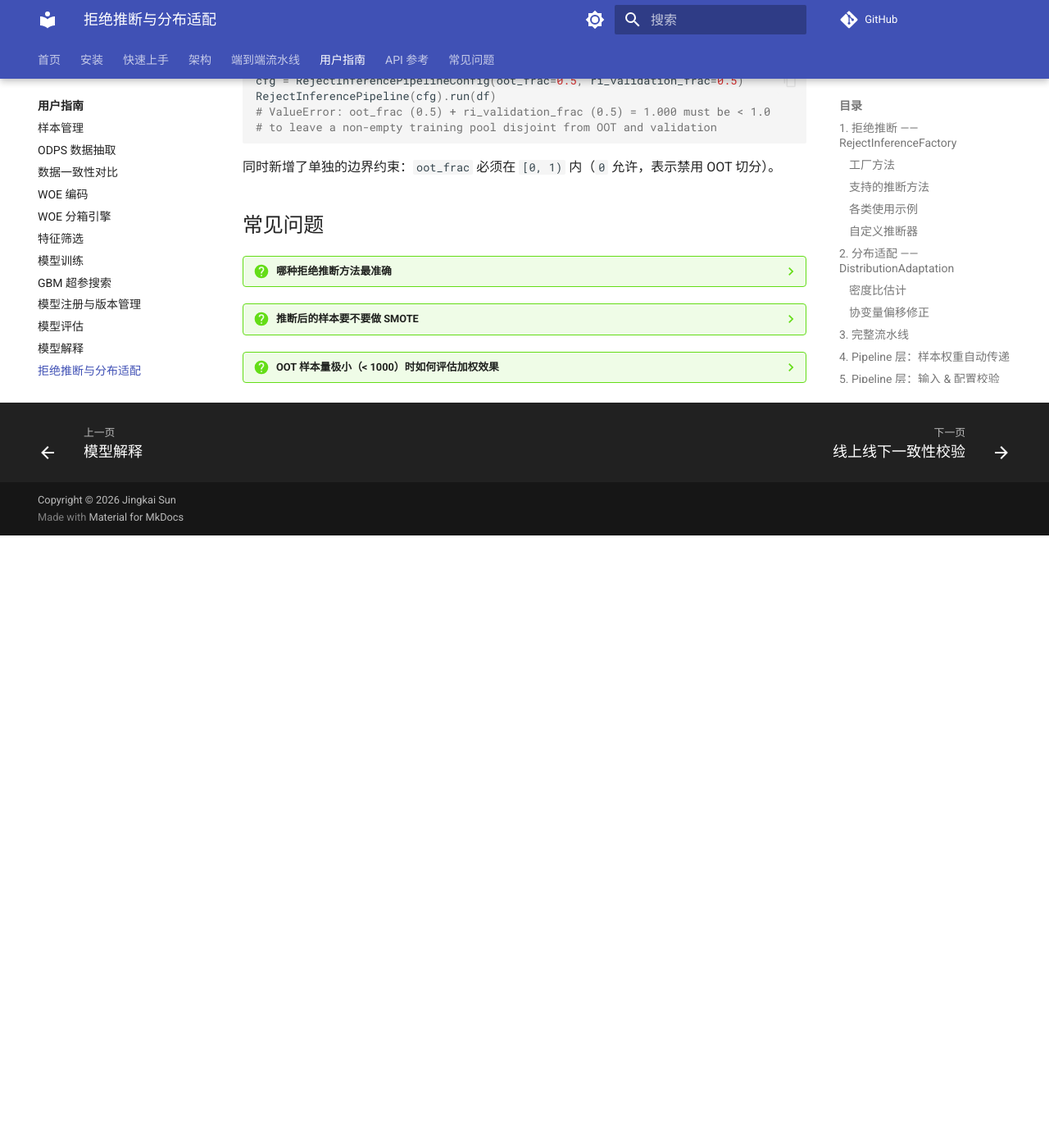
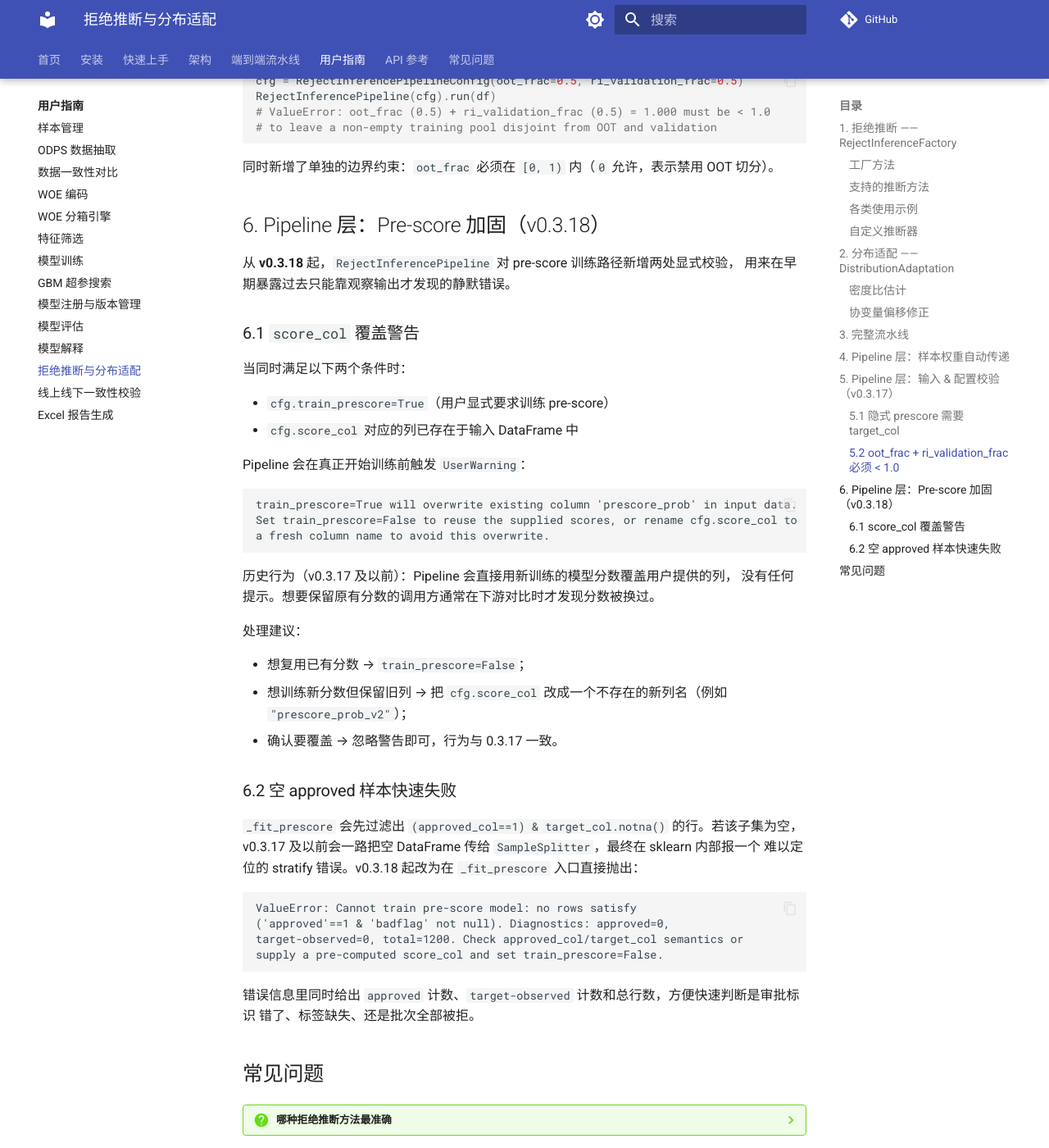
Before and after one commit to Kyle-J-Sun/SuperModelingFactory_doc, an MkDocs documentation site: the page built from docs/guides/reject_inference.md, in a window 1280 px wide and 1400 px high, scrolled down 4179 px. Shown: the whole window at 82% size. Built offline with MkDocs 1.6.1 and Material for MkDocs 9.7.7, drawn with Linux system fonts in a browser that asks for light colours; comment, search, counter and statistics services are not loaded; before the commit the page ends 4832 px from its top, so only the background shows below that.

Commit message:
docs(pipeline): 0.3.18 medium hardening (M2/M3/M4) (#27)
- reject_inference.md: new section '5. Pre-score 加固 (v0.3.18)' covering
  M3 score_col overwrite warning and M4 empty-approved fast-fail with
  concrete error messages.
- pipeline_one_click.md: warm_start_score_col row expanded with M2 note
  on the copy_column_length_checked length guard.

Co-authored-by: Kyle-J-Sun <Kyle-J-Sun@users.noreply.github.com>

````diff
--- a/docs/guides/reject_inference.md
+++ b/docs/guides/reject_inference.md
@@ -216,6 +216,51 @@
 同时新增了单独的边界约束：`oot_frac` 必须在 `[0, 1)` 内（`0` 允许，表示禁用
 OOT 切分）。
 
+## 6. Pipeline 层：Pre-score 加固（v0.3.18）
+
+从 **v0.3.18** 起，`RejectInferencePipeline` 对 pre-score 训练路径新增两处显式校验，
+用来在早期暴露过去只能靠观察输出才发现的静默错误。
+
+### 6.1 `score_col` 覆盖警告
+
+当同时满足以下两个条件时：
+
+- `cfg.train_prescore=True`（用户显式要求训练 pre-score）
+- `cfg.score_col` 对应的列已存在于输入 DataFrame 中
+
+Pipeline 会在真正开始训练前触发 `UserWarning`：
+
+```
+train_prescore=True will overwrite existing column 'prescore_prob' in input data.
+Set train_prescore=False to reuse the supplied scores, or rename cfg.score_col to
+a fresh column name to avoid this overwrite.
+```
+
+历史行为（v0.3.17 及以前）：Pipeline 会直接用新训练的模型分数覆盖用户提供的列，
+没有任何提示。想要保留原有分数的调用方通常在下游对比时才发现分数被换过。
+
+处理建议：
+
+- 想复用已有分数 → `train_prescore=False`；
+- 想训练新分数但保留旧列 → 把 `cfg.score_col` 改成一个不存在的新列名（例如 `"prescore_prob_v2"`）；
+- 确认要覆盖 → 忽略警告即可，行为与 0.3.17 一致。
+
+### 6.2 空 approved 样本快速失败
+
+`_fit_prescore` 会先过滤出 `(approved_col==1) & target_col.notna()` 的行。若该子集为空，
+v0.3.17 及以前会一路把空 DataFrame 传给 `SampleSplitter`，最终在 sklearn 内部报一个
+难以定位的 stratify 错误。v0.3.18 起改为在 `_fit_prescore` 入口直接抛出：
+
+```
+ValueError: Cannot train pre-score model: no rows satisfy
+('approved'==1 & 'badflag' not null). Diagnostics: approved=0,
+target-observed=0, total=1200. Check approved_col/target_col semantics or
+supply a pre-computed score_col and set train_prescore=False.
+```
+
+错误信息里同时给出 `approved` 计数、`target-observed` 计数和总行数，方便快速判断是审批标识
+错了、标签缺失、还是批次全部被拒。
+
 ## 常见问题
 
 ??? question "哪种拒绝推断方法最准确"
````
Also changed, not shown: docs/pipeline_one_click.md (+1 -1 lines).
